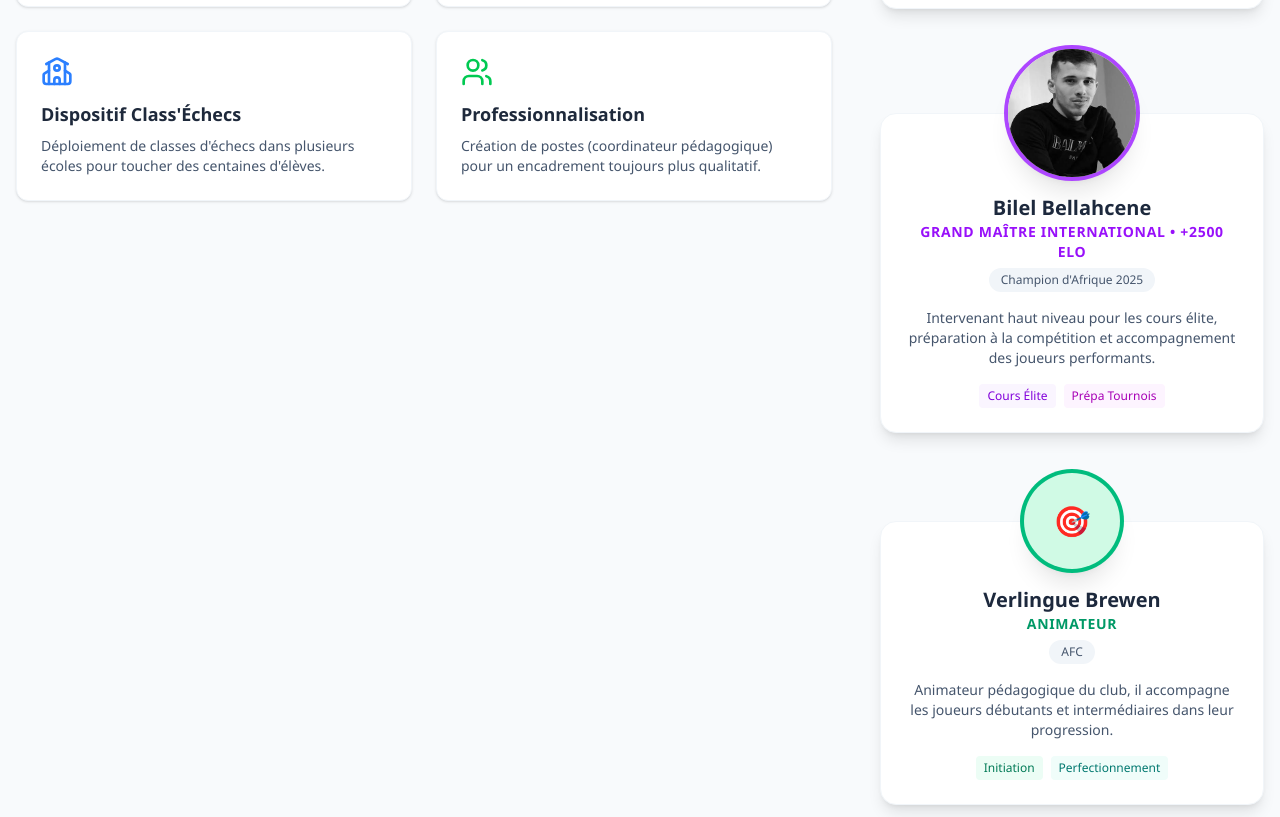
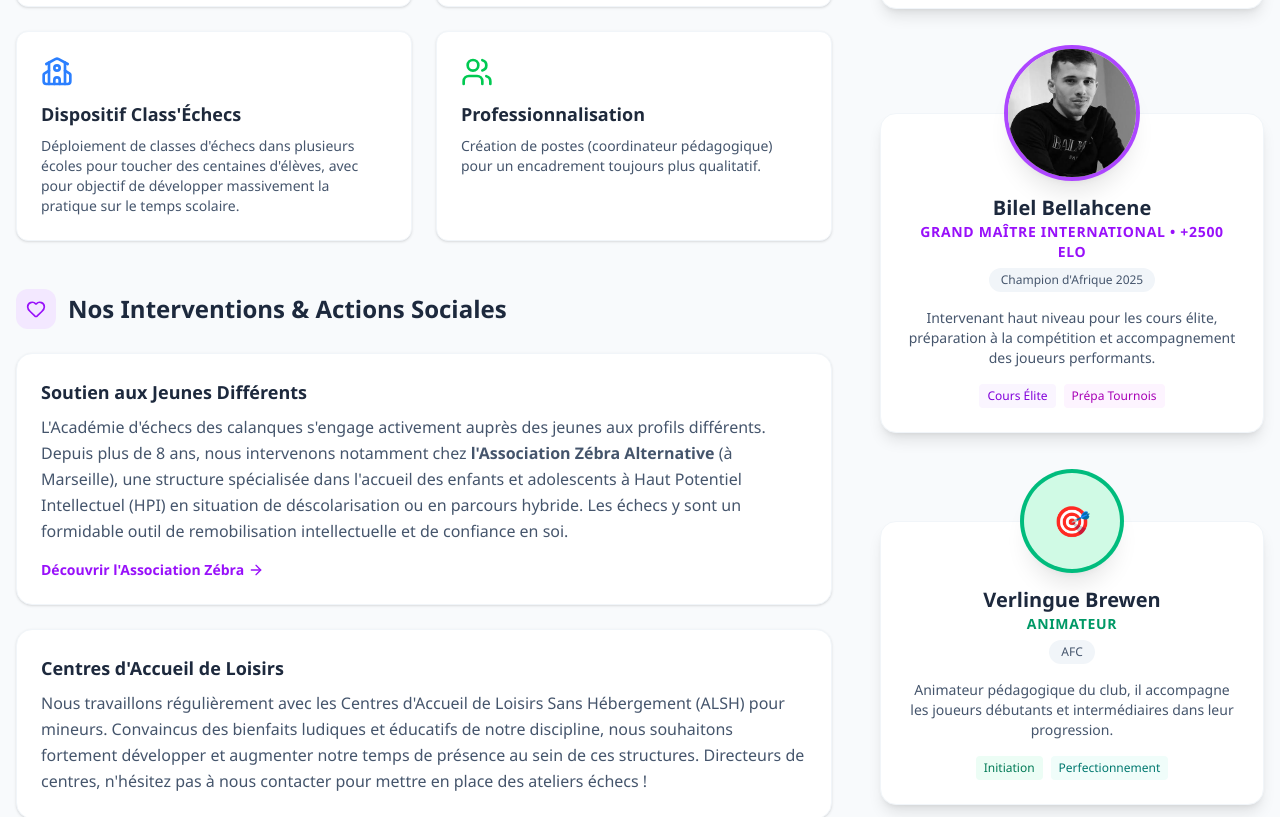
Before and after one commit to jgiraudeau/ac_echecs_calanques, a Next.js app: page /club in a window 1280 px wide. Shown: the part 1639-2456 px from the top of the page. Built offline with nearby package versions, Linux system fonts and the light colour scheme.

Commit message:
feat: add social links, update stage calendar, and add interventions section

```diff
--- a/src/app/club/page.tsx
+++ b/src/app/club/page.tsx
@@ -1,5 +1,5 @@
 import { Navbar } from "@/components/layout/Navbar";
-import { Award, Users, MapPin, TrendingUp, Target, School } from "lucide-react";
+import { Award, Users, MapPin, TrendingUp, Target, School, Heart, ArrowRight } from "lucide-react";
 import Image from "next/image";
 
 export default function ClubPage() {
@@ -129,7 +129,7 @@ export default function ClubPage() {
                                     <School className="w-8 h-8 text-blue-500 mb-3" />
                                     <h4 className="font-bold text-lg mb-2">Dispositif Class'Échecs</h4>
                                     <p className="text-slate-600 text-sm">
-                                        Déploiement de classes d'échecs dans plusieurs écoles pour toucher des centaines d'élèves.
+                                        Déploiement de classes d'échecs dans plusieurs écoles pour toucher des centaines d'élèves, avec pour objectif de développer massivement la pratique sur le temps scolaire.
                                     </p>
                                 </div>
                                 <div className="bg-white p-6 rounded-xl shadow-sm border border-slate-100">
@@ -137,6 +137,33 @@ export default function ClubPage() {
                                     <h4 className="font-bold text-lg mb-2">Professionnalisation</h4>
                                     <p className="text-slate-600 text-sm">
                                         Création de postes (coordinateur pédagogique) pour un encadrement toujours plus qualitatif.
+                                    </p>
+                                </div>
+                            </div>
+                        </section>
+
+                        {/* Interventions */}
+                        <section>
+                            <div className="flex items-center gap-3 mb-6">
+                                <div className="w-10 h-10 rounded-xl bg-purple-100 flex items-center justify-center text-purple-600">
+                                    <Heart className="w-5 h-5" />
+                                </div>
+                                <h3 className="text-2xl font-extrabold text-slate-800">Nos Interventions & Actions Sociales</h3>
+                            </div>
+                            <div className="space-y-6">
+                                <div className="bg-white p-6 rounded-2xl shadow-sm border border-slate-100 hover:border-purple-200 transition-colors">
+                                    <h4 className="font-bold text-lg mb-2 text-slate-800">Soutien aux Jeunes Différents</h4>
+                                    <p className="text-slate-600 leading-relaxed mb-4">
+                                        L'Académie d'échecs des calanques s'engage activement auprès des jeunes aux profils différents. Depuis plus de 8 ans, nous intervenons notamment chez <strong>l'Association Zébra Alternative</strong> (à Marseille), une structure spécialisée dans l'accueil des enfants et adolescents à Haut Potentiel Intellectuel (HPI) en situation de déscolarisation ou en parcours hybride. Les échecs y sont un formidable outil de remobilisation intellectuelle et de confiance en soi.
+                                    </p>
+                                    <a href="https://www.associationzebra.fr" target="_blank" rel="noopener noreferrer" className="text-purple-600 font-bold text-sm hover:underline flex items-center gap-1">
+                                        Découvrir l'Association Zébra <ArrowRight className="w-4 h-4" />
+                                    </a>
+                                </div>
+                                <div className="bg-white p-6 rounded-2xl shadow-sm border border-slate-100 hover:border-blue-200 transition-colors">
+                                    <h4 className="font-bold text-lg mb-2 text-slate-800">Centres d'Accueil de Loisirs</h4>
+                                    <p className="text-slate-600 leading-relaxed">
+                                        Nous travaillons régulièrement avec les Centres d'Accueil de Loisirs Sans Hébergement (ALSH) pour mineurs. Convaincus des bienfaits ludiques et éducatifs de notre discipline, nous souhaitons fortement développer et augmenter notre temps de présence au sein de ces structures. Directeurs de centres, n'hésitez pas à nous contacter pour mettre en place des ateliers échecs !
                                     </p>
                                 </div>
                             </div>
--- a/src/app/page.tsx
+++ b/src/app/page.tsx
@@ -3,7 +3,7 @@
 import { useEffect, useState } from "react";
 import { Navbar } from "@/components/layout/Navbar";
 import { Button } from "@/components/ui/button";
-import { Trophy, GraduationCap, Newspaper, Crown, Info, Zap, Loader2 } from "lucide-react";
+import { Trophy, GraduationCap, Newspaper, Crown, Info, Zap, Loader2, Globe2, BookOpen, Clock, MapPin, Users, Heart, ArrowRight, Instagram, Facebook, Linkedin } from "lucide-react";
 import Image from "next/image";
 import Link from "next/link";
 import { SocialHub } from "@/components/social/SocialHub";
@@ -447,10 +447,16 @@ export default function Home() {
                 Apprendre, jouer, progresser.
               </p>
               <div className="flex gap-4">
-                {/* Social Icons Placeholders */}
-                <div className="w-10 h-10 rounded-full bg-slate-800 hover:bg-primary transition-colors cursor-pointer"></div>
-                <div className="w-10 h-10 rounded-full bg-slate-800 hover:bg-primary transition-colors cursor-pointer"></div>
-                <div className="w-10 h-10 rounded-full bg-slate-800 hover:bg-primary transition-colors cursor-pointer"></div>
+                {/* Social Icons */}
+                <a href="https://www.facebook.com/search/top/?q=cassis%20%c3%a9checs" target="_blank" rel="noopener noreferrer" className="w-10 h-10 rounded-full bg-slate-800 hover:bg-primary transition-colors flex items-center justify-center text-white">
+                  <Facebook className="w-5 h-5" />
+                </a>
+                <a href="https://www.instagram.com" target="_blank" rel="noopener noreferrer" className="w-10 h-10 rounded-full bg-slate-800 hover:bg-primary transition-colors flex items-center justify-center text-white">
+                  <Instagram className="w-5 h-5" />
+                </a>
+                <a href="https://www.linkedin.com" target="_blank" rel="noopener noreferrer" className="w-10 h-10 rounded-full bg-slate-800 hover:bg-primary transition-colors flex items-center justify-center text-white">
+                  <Linkedin className="w-5 h-5" />
+                </a>
               </div>
             </div>
             <div>
--- a/src/app/stages/page.tsx
+++ b/src/app/stages/page.tsx
@@ -25,8 +25,8 @@ const trainers = [
 ];
 
 const holidayStages = [
-  { name: "Toussaint", period: "Octobre / Novembre" },
-  { name: "Noël", period: "Décembre" },
+  { name: "Toussaint", period: "Octobre / Novembre", link: "#haWidget", badge: "Inscriptions Ouvertes" },
+  { name: "Noël", period: "Pas de stage", badge: "Repos" },
   { name: "Hiver", period: "Février" },
   { name: "Printemps", period: "Avril" },
   { name: "Été", period: "Juillet / Août", badge: "Sport & Échecs" },
@@ -148,17 +148,29 @@ export default function StagesPage() {
             Calendrier général des stages
           </h3>
           <div className="grid grid-cols-2 sm:grid-cols-5 gap-4">
-            {holidayStages.map((stage) => (
-              <div key={stage.name} className="bg-slate-50 border border-slate-200 rounded-2xl p-4 text-center hover:border-[#0F4C81] transition-all relative">
+            {holidayStages.map((stage) => {
+              const CardContent = (
+                <>
                   {stage.badge && (
-                  <span className="absolute -top-2 left-1/2 transform -translate-x-1/2 bg-orange-500 text-white text-[9px] font-bold px-2 py-0.5 rounded-full uppercase tracking-wider">
+                    <span className="absolute -top-2 left-1/2 transform -translate-x-1/2 bg-orange-500 text-white text-[9px] font-bold px-2 py-0.5 rounded-full uppercase tracking-wider whitespace-nowrap">
                       {stage.badge}
                     </span>
                   )}
                   <p className="font-extrabold text-slate-800 mt-1">{stage.name}</p>
                   <p className="text-xs text-slate-500 mt-1">{stage.period}</p>
+                </>
+              );
+
+              return stage.link ? (
+                <Link key={stage.name} href={stage.link} className="block bg-slate-50 border border-orange-300 rounded-2xl p-4 text-center hover:border-orange-500 hover:shadow-md transition-all relative">
+                  {CardContent}
+                </Link>
+              ) : (
+                <div key={stage.name} className="bg-slate-50 border border-slate-200 rounded-2xl p-4 text-center hover:border-[#0F4C81] transition-all relative">
+                  {CardContent}
                 </div>
-            ))}
+              );
+            })}
           </div>
         </div>
 
```
Lines whose indentation alone changed are shown as unchanged.
